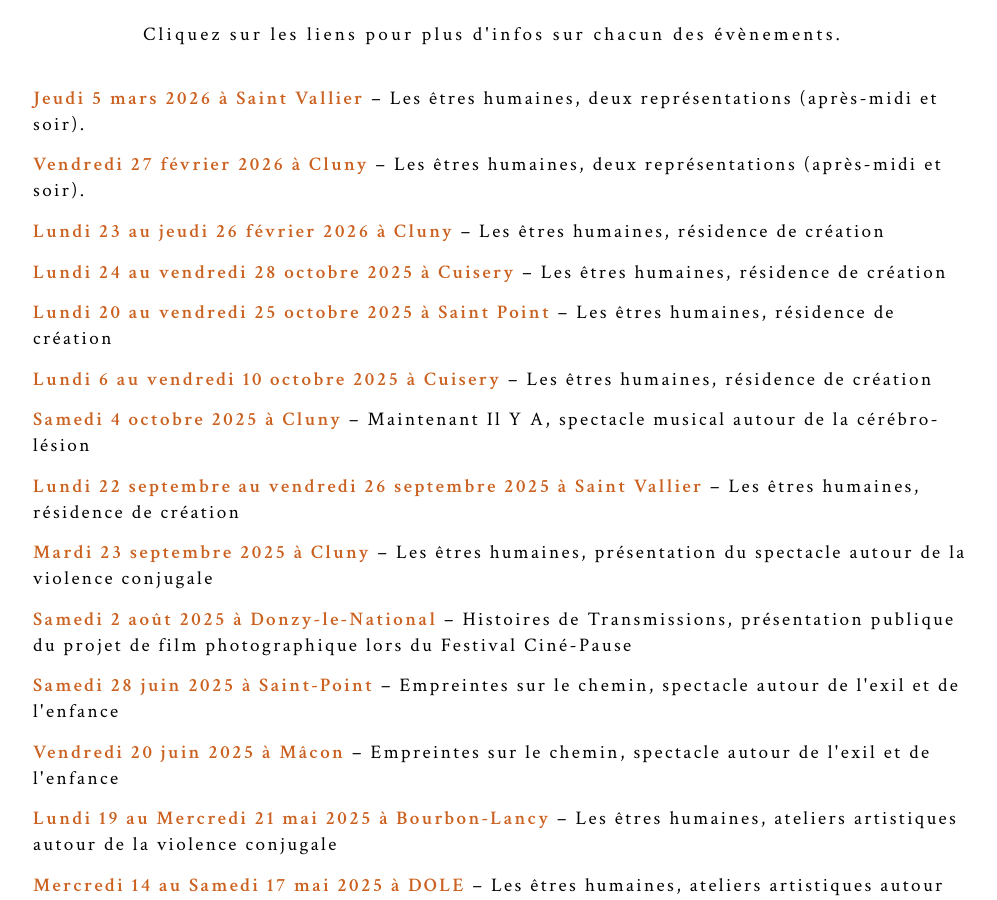
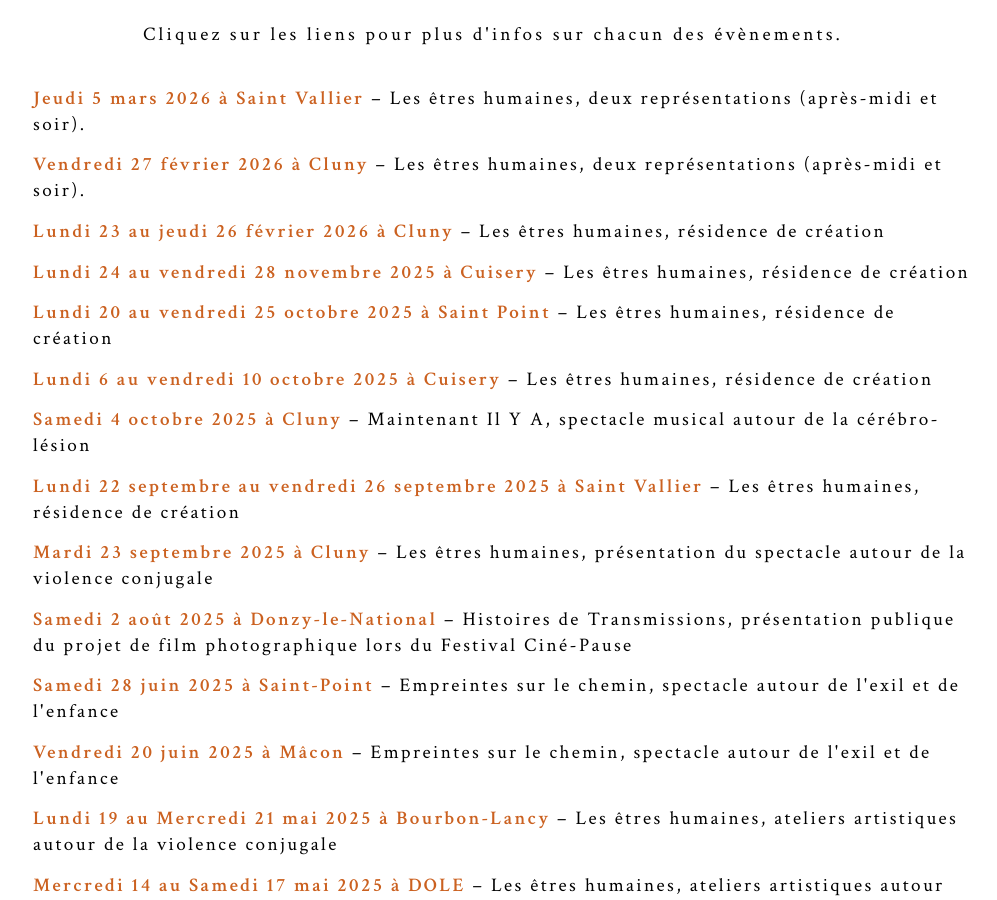
Before and after one commit to leshnik/revertouthaut, a Jekyll site: the page built from agenda.md, in a window 1280 px wide and 900 px high, scrolled down 364 px. Shown: the whole window, without its empty margins (137-1134 px from the left). Built offline with Jekyll 4.4.1, drawn with Linux system fonts in a browser that asks for light colours.

Commit message:
agenda cuisery novembre

```diff
--- a/agenda.md
+++ b/agenda.md
@@ -10,7 +10,7 @@ summary:
 <li><a href="#5-03-2026"><span style="color:#CB6120; font-weight:bold;">Jeudi 5 mars 2026 à Saint Vallier</span> – Les êtres humaines, deux représentations (après-midi et soir).</a></li>
 <li><a href="#27-20-2026"><span style="color:#CB6120; font-weight:bold;">Vendredi 27 février 2026 à Cluny</span> – Les êtres humaines, deux représentations (après-midi et soir).</a></li>
 <li><a href="#23-02-2026"><span style="color:#CB6120; font-weight:bold;">Lundi 23 au jeudi 26 février 2026 à Cluny</span> – Les êtres humaines, résidence de création</a></li>
-<li><a href="#24-11-2025"><span style="color:#CB6120; font-weight:bold;">Lundi 24 au vendredi 28 octobre 2025 à Cuisery</span> – Les êtres humaines, résidence de création</a></li>
+<li><a href="#24-11-2025"><span style="color:#CB6120; font-weight:bold;">Lundi 24 au vendredi 28 novembre 2025 à Cuisery</span> – Les êtres humaines, résidence de création</a></li>
 <li><a href="#20-10-2025"><span style="color:#CB6120; font-weight:bold;">Lundi 20 au vendredi 25 octobre 2025 à Saint Point</span> – Les êtres humaines, résidence de création</a></li>
 <li><a href="#6-10-2025"><span style="color:#CB6120; font-weight:bold;">Lundi 6 au vendredi 10 octobre 2025 à Cuisery</span> – Les êtres humaines, résidence de création</a></li>
 <li><a href="#4-10-2025"><span style="color:#CB6120; font-weight:bold;">Samedi 4 octobre 2025 à Cluny</span> – Maintenant Il Y A, spectacle musical autour de la cérébro-lésion</a></li>
```
